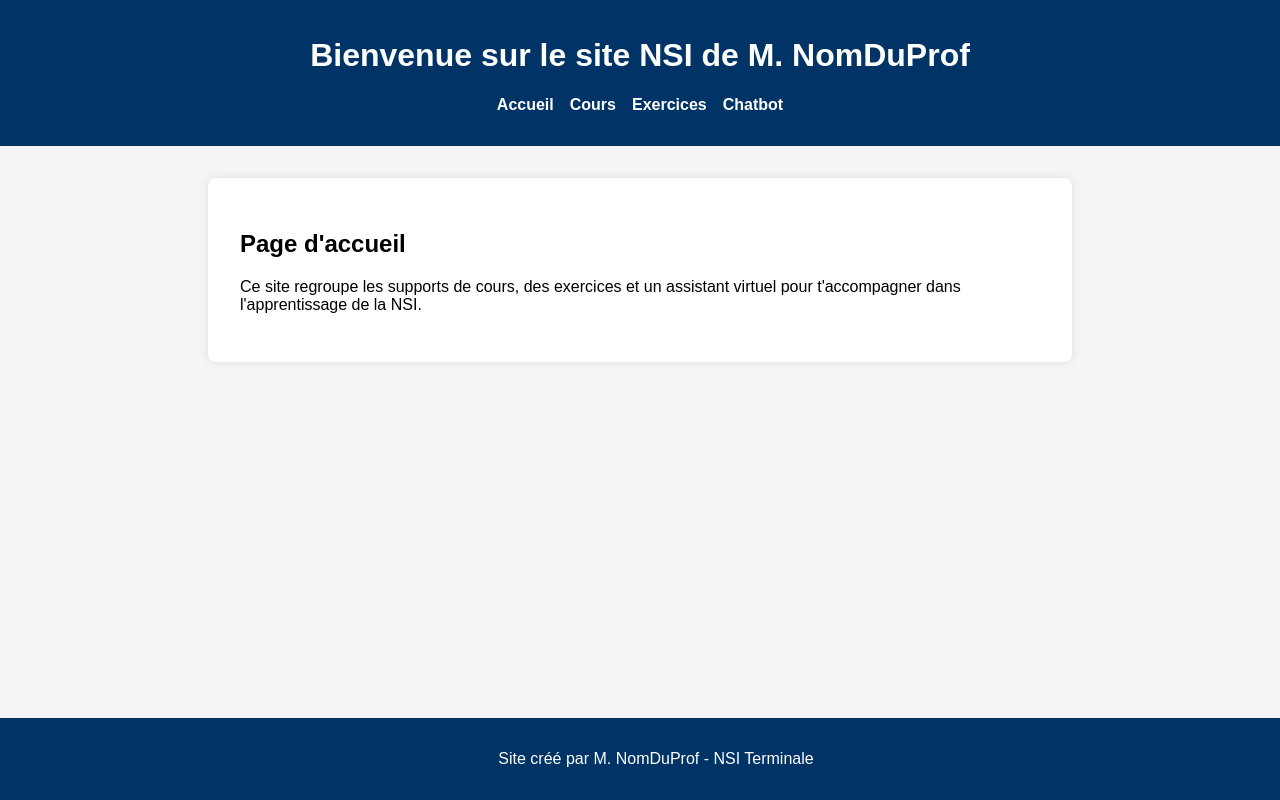
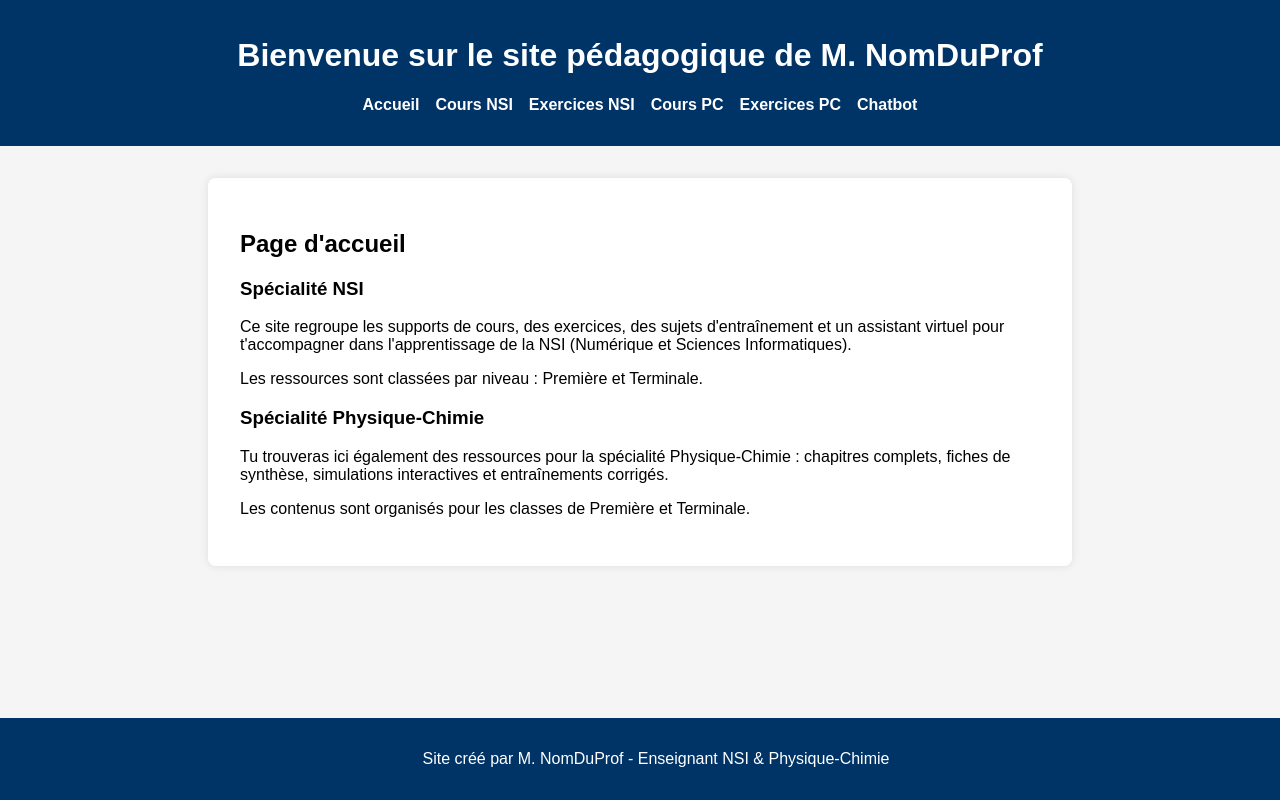
Before and after one commit to ProfPhil1/site_prof_phil, a plain HTML site: page index.html in a window 1280 px wide. Drawn offline with Linux system fonts and the light colour scheme.

Commit message:
Update index.html

```diff
--- a/index.html
+++ b/index.html
@@ -3,29 +3,38 @@
 <head>
     <meta charset="UTF-8">
     <meta name="viewport" content="width=device-width, initial-scale=1.0">
-    <title>Site NSI - Professeur</title>
+    <title>Site NSI / Physique-Chimie - Professeur</title>
     <link rel="stylesheet" href="style.css">
 </head>
 <body>
     <header>
-        <h1>Bienvenue sur le site NSI de M. NomDuProf</h1>
+        <h1>Bienvenue sur le site pédagogique de M. NomDuProf</h1>
         <nav>
             <ul>
                 <li><a href="index.html">Accueil</a></li>
-                <li><a href="cours.html">Cours</a></li>
-                <li><a href="exercices.html">Exercices</a></li>
+                <li><a href="cours.html">Cours NSI</a></li>
+                <li><a href="exercices.html">Exercices NSI</a></li>
+                <li><a href="cours-pc.html">Cours PC</a></li>
+                <li><a href="exercices-pc.html">Exercices PC</a></li>
                 <li><a href="chatbot.html">Chatbot</a></li>
             </ul>
         </nav>
     </header>
-
     <main>
         <h2>Page d'accueil</h2>
-        <p>Ce site regroupe les supports de cours, des exercices et un assistant virtuel pour t'accompagner dans l'apprentissage de la NSI.</p>
+        <section>
+            <h3>Spécialité NSI</h3>
+            <p>Ce site regroupe les supports de cours, des exercices, des sujets d'entraînement et un assistant virtuel pour t'accompagner dans l'apprentissage de la NSI (Numérique et Sciences Informatiques).</p>
+            <p>Les ressources sont classées par niveau : Première et Terminale.</p>
+        </section>
+        <section>
+            <h3>Spécialité Physique-Chimie</h3>
+            <p>Tu trouveras ici également des ressources pour la spécialité Physique-Chimie : chapitres complets, fiches de synthèse, simulations interactives et entraînements corrigés.</p>
+            <p>Les contenus sont organisés pour les classes de Première et Terminale.</p>
+        </section>
     </main>
-
     <footer>
-        <p>Site créé par M. NomDuProf - NSI Terminale</p>
+        <p>Site créé par M. NomDuProf - Enseignant NSI & Physique-Chimie</p>
     </footer>
 </body>
 </html>
```
